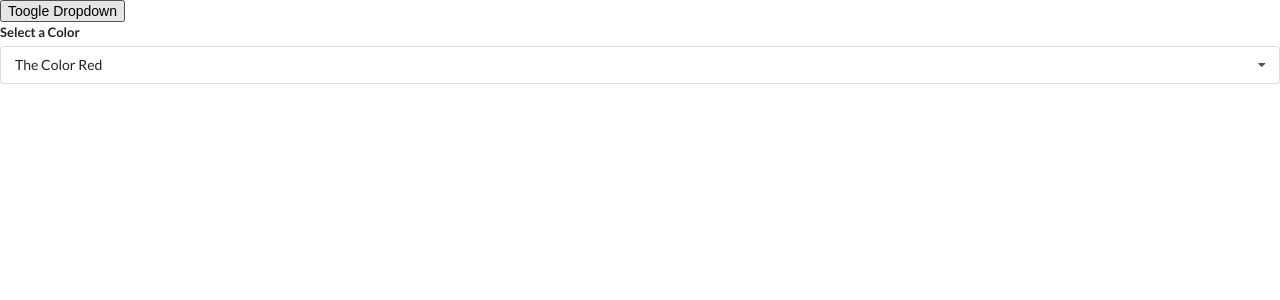
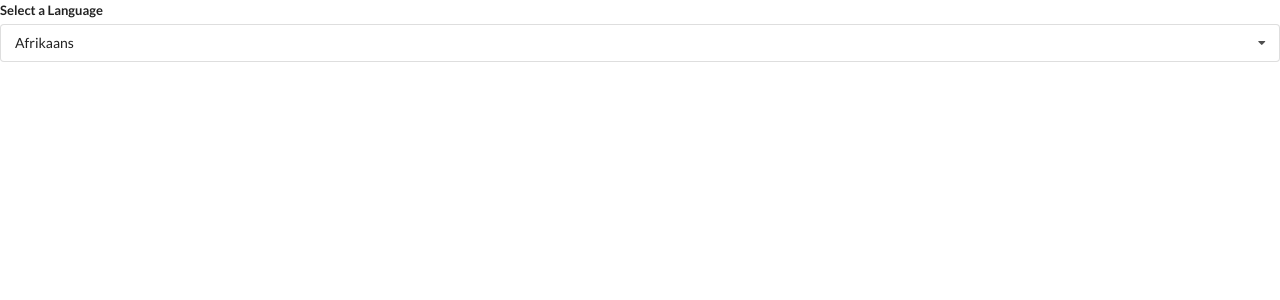
Before and after one commit to gefilte84/widgets, a React (Create React App) app: page / in a window 1280 px wide. Shown: the top 300 px of the page. Built offline with nearby package versions, Linux system fonts and the light colour scheme.

Commit message:
Begynner på translate funksjonen

```diff
--- a/src/App.js
+++ b/src/App.js
@@ -2,6 +2,8 @@
 import Accordion from './components/Accordion';
 import Search from './components/Search';
 import Dropdown from './components/Dropdown';
+import Translate from './components/Translate';
+
 // Statisk array
 const items = [
     {
@@ -40,20 +42,9 @@
 // onSelectedChange er event handler, callback
 // on noe change
 export default () => {
-    const [selected, setSelected] = useState(options[0]);
-    const [showDropdown, setShowDropdown] = useState(true);
-
-
     return (
     <div>
-        <button onClick={() => setShowDropdown(!showDropdown)}>Toogle Dropdown</button>
-        {showDropdown ?
-        <Dropdown
-            selected={selected}
-            onSelectedChange={setSelected}
-            options={options}
-            /> : null
-        }
+        <Translate />
     </div>
     );
 };
--- a/src/components/Dropdown.js
+++ b/src/components/Dropdown.js
@@ -4,7 +4,7 @@
 // vi skal map over lista options og bygger opp en liste
 // når du bruker addEvent så blir den hentet først så react sine onClick
 // useRef gjør at vi kan gå direkte til et DOM element
-const Dropdown = ({ options, selected, onSelectedChange }) => {
+const Dropdown = ({ label, options, selected, onSelectedChange }) => {
     const [open, setOpen] = useState(false);
     const ref = useRef();
 
@@ -45,7 +45,7 @@
     return (
         <div ref={ref} className="ui form">
             <div className="field">
-                <label className="label">Select a Color</label>
+                <label className="label">{label}</label>
                 <div
                 onClick={() => setOpen(!open)}
                 className={`ui selection dropdown ${open ? 'visible active' : ''}`}
--- /dev/null
+++ b/src/components/Translate.js
@@ -0,0 +1,34 @@
+import React, { useState } from 'react';
+import Dropdown from './Dropdown';
+
+const options = [
+{
+    label: 'Afrikaans',
+    value: 'af',
+},
+{
+    label: 'Arabic',
+    value: 'ar',
+},
+{
+    label: 'Hindi',
+    value: 'hi',
+}
+];
+
+const Translate = () => {
+    const [language, setLanguage] = useState(options[0]);
+
+    return (
+        <div>
+            <Dropdown
+            label="Select a Language"
+            selected={language}
+            onSelectedChange={setLanguage}
+            options={options}
+        />
+        </div>
+    );
+};
+
+export default Translate;
```
